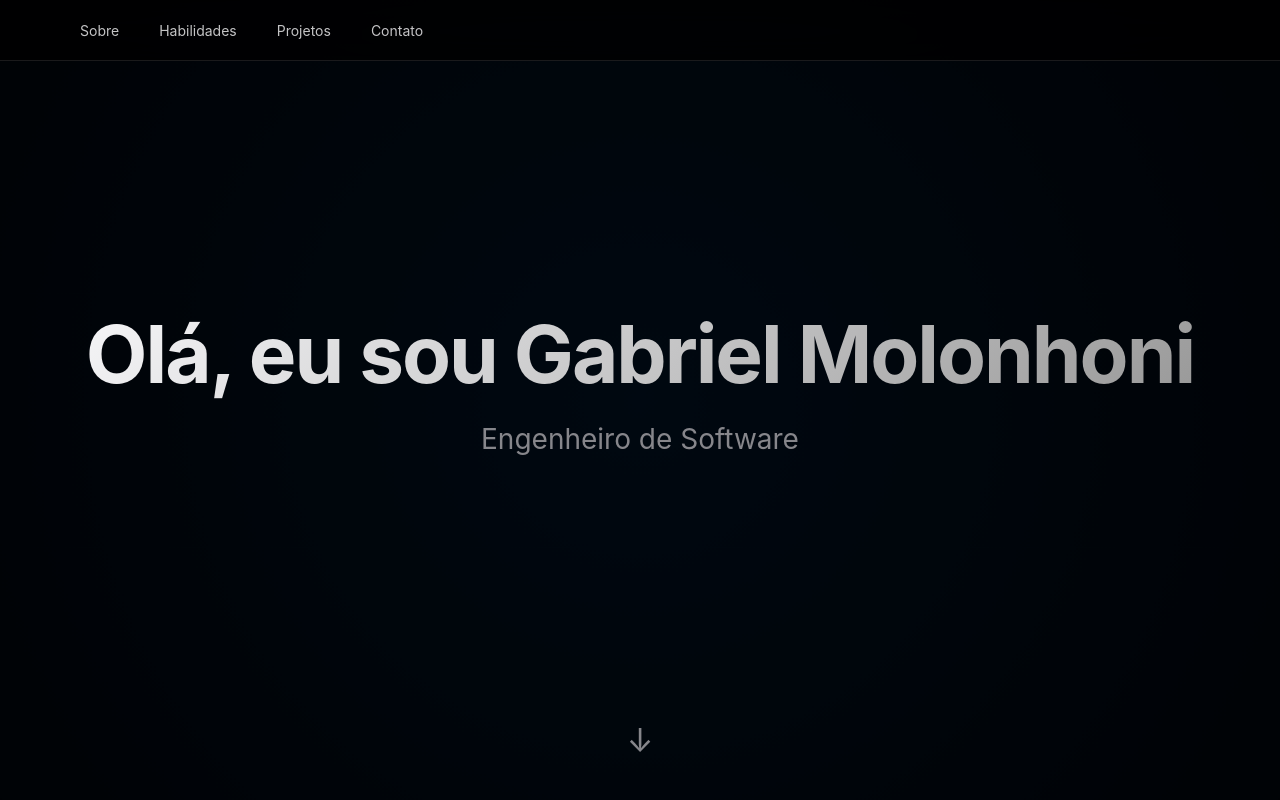
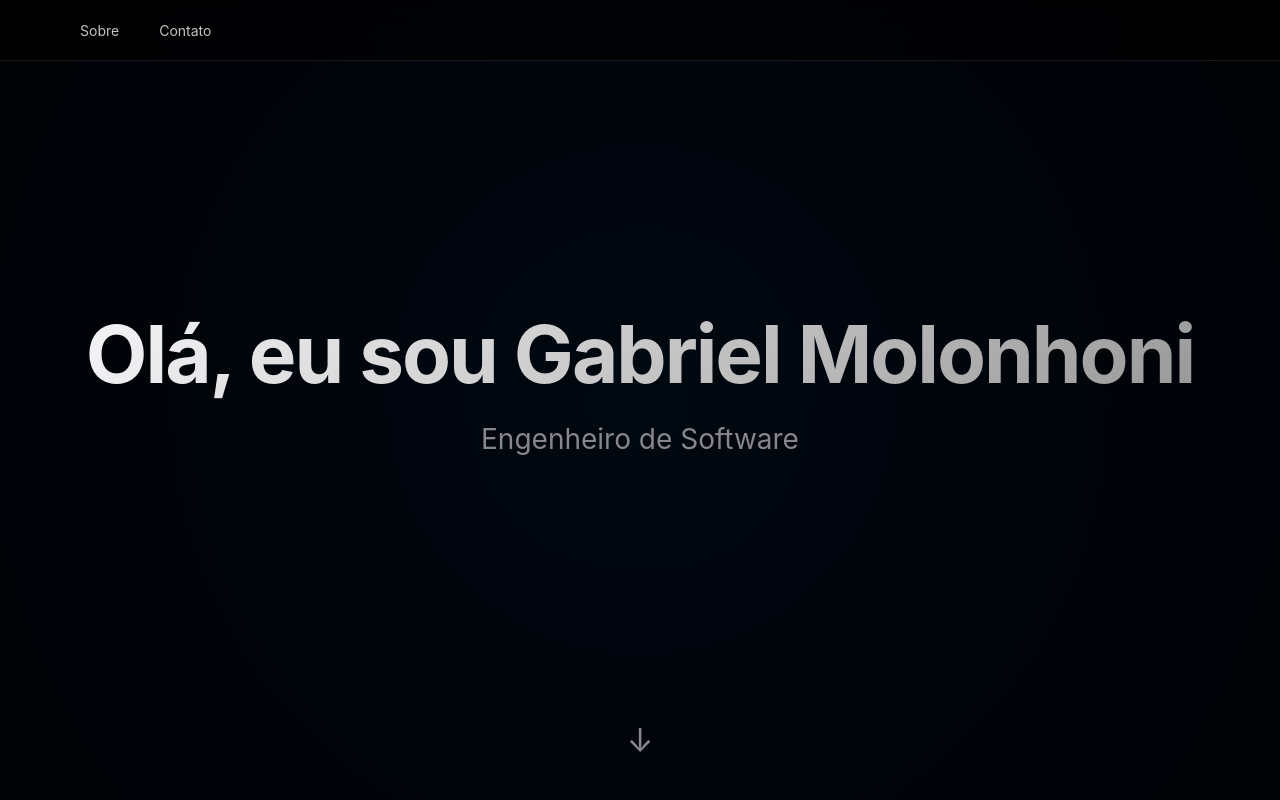
Before and after one commit to GabrielMolonhoni/GabrielMolonhoni.github.io, a plain HTML site: page index.html in a window 1280 px wide. Shown: the top 800 px of the page. Drawn offline with Linux system fonts and the light colour scheme.

Commit message:
Update index.html

```diff
--- a/index.html
+++ b/index.html
@@ -417,8 +417,6 @@
         <div class="nav-content">
             <ul class="nav-links">
                 <li><a href="#sobre">Sobre</a></li>
-                <li><a href="#habilidades">Habilidades</a></li>
-                <li><a href="#projetos">Projetos</a></li>
                 <li><a href="#contato">Contato</a></li>
             </ul>
         </div>
```
